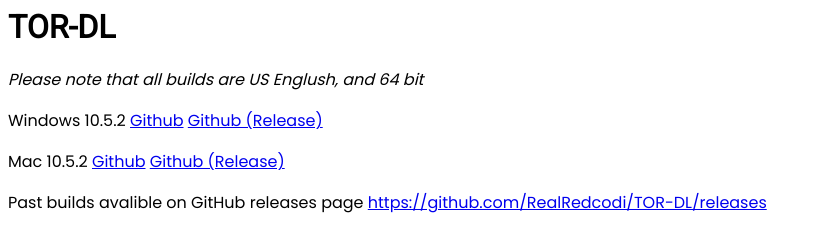
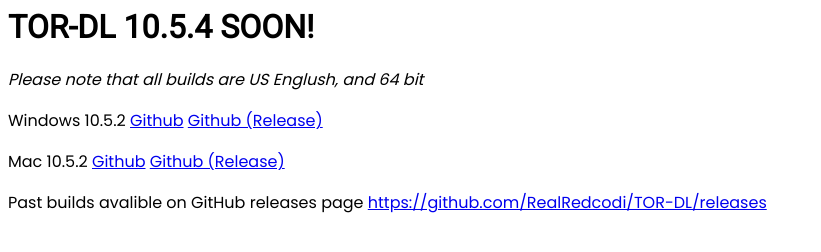
Before and after one commit to RealRedcodi/TOR-DL, a plain HTML site: page docs/index.html in a window 1280 px wide. Shown: the whole page, without its empty margins (0-821 px from the left). Drawn offline with Linux system fonts and the light colour scheme.

Commit message:
Issues with tor 10.5.4

```diff
--- a/docs/index.html
+++ b/docs/index.html
@@ -3,7 +3,7 @@
     <link href="style.css" rel="stylesheet">
 </head>
 <body>
-    <h1>TOR-DL</h1>
+    <h1>TOR-DL 10.5.4 SOON!</h1>
     <p><i>Please note that all builds are US Englush, and 64 bit</i></p>
     <!--
         <p>Windows V <a href="#" download>Github</a> <a href="#">Github (Release)</a></p>
```
